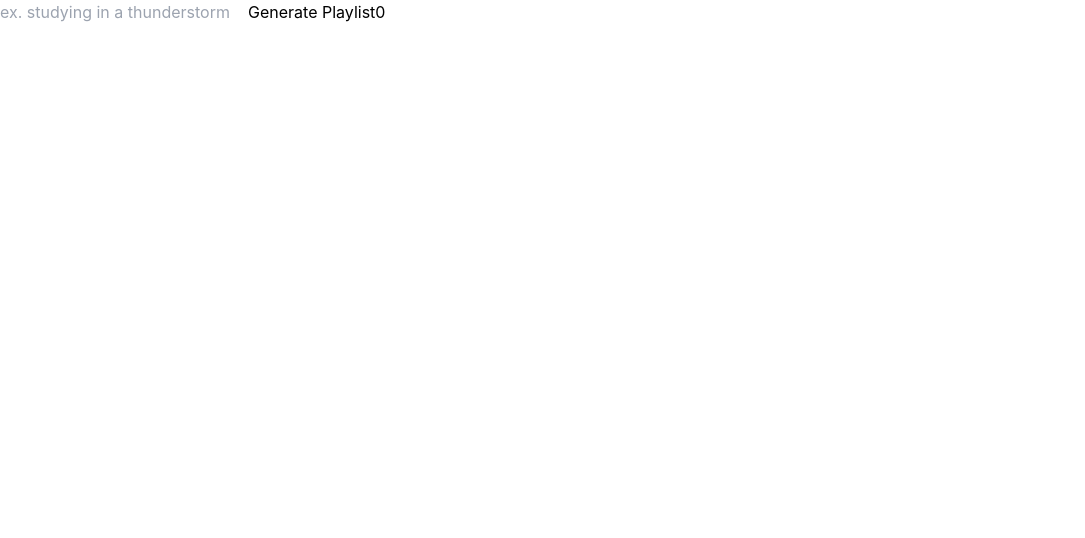
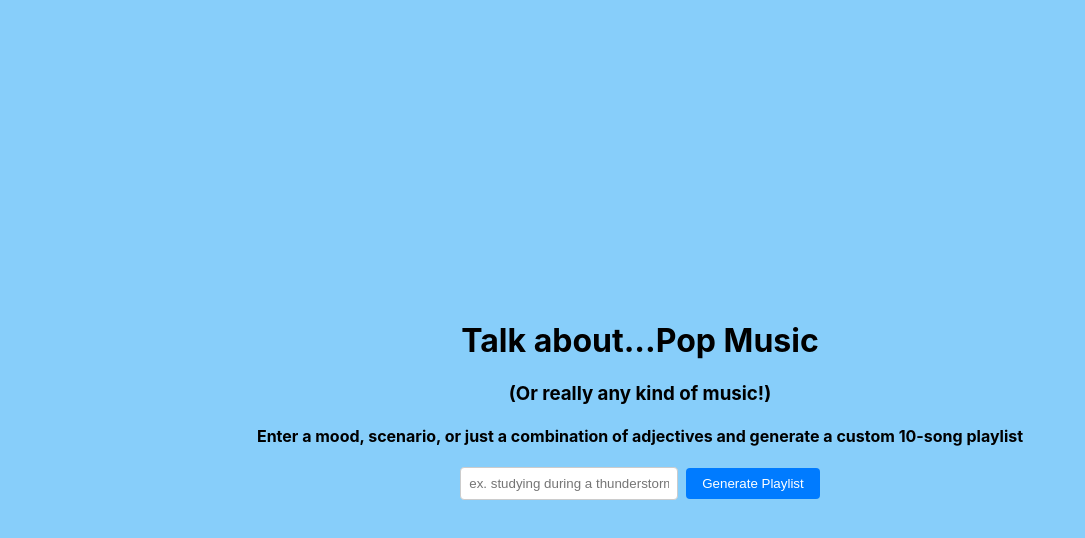
Before and after one commit to bosoxfan3/prompt-music, a React (Create React App) app: page / in a window 1280 px wide. Shown: the top 538 px of the page, without its empty margins (0-1085 px from the left). Built offline with nearby package versions, Linux system fonts and the light colour scheme.

Commit message:
basic styling

```diff
--- a/package.json
+++ b/package.json
@@ -17,11 +17,7 @@
         "typescript": "^4.9.5"
     },
     "devDependencies": {
-        "@tailwindcss/postcss": "^4.1.6",
-        "autoprefixer": "^10.4.21",
-        "concurrently": "^9.1.2",
-        "postcss": "^8.5.3",
-        "tailwindcss": "^3.4.3"
+        "concurrently": "^9.1.2"
     },
     "scripts": {
         "start": "react-scripts start",
--- a/postcss.config.js
+++ /dev/null
@@ -1,3 +0,0 @@
-module.exports = {
-    plugins: [require('tailwindcss'), require('autoprefixer')],
-};
--- /dev/null
+++ b/src/App.css
@@ -0,0 +1,37 @@
+.app {
+    display: flex;
+    justify-content: center;
+    align-items: center;
+    height: 100vh;
+    background-color: lightskyblue;
+}
+
+.container {
+    text-align: center;
+}
+
+.title-link {
+    color: inherit;
+    text-decoration: none;
+}
+
+input {
+    padding: 8px;
+    border: 1px solid #ccc;
+    border-radius: 4px;
+    min-width: 200px;
+}
+
+button {
+    padding: 8px 16px;
+    background: #007bff;
+    color: white;
+    border: none;
+    border-radius: 4px;
+    cursor: pointer;
+    margin-left: 8px;
+}
+
+button:hover {
+    background: #0056b3;
+}
--- a/src/App.tsx
+++ b/src/App.tsx
@@ -1,7 +1,9 @@
 import React, { useState } from 'react';
+import './App.css';
 
 function App() {
     const [inputValue, setInputValue] = useState<string>('');
+    const [lastFetchedInput, setLastFetchedInput] = useState<string>('');
     const [playlist, setPlaylist] = useState<
         { title: string; artist: string }[]
     >([]);
@@ -24,6 +26,8 @@ function App() {
             if (data.playlist) {
                 const songs = JSON.parse(data.playlist); // Still parse because GPT returns text
                 setPlaylist(songs);
+                setLastFetchedInput(inputValue);
+                setInputValue('');
             }
         } catch (err) {
             console.error('Fetch error:', err);
@@ -31,23 +35,46 @@ function App() {
     };
 
     return (
-        <div className="App">
+        <div className="app">
+            <div className="container">
+                <h1>
+                    Talk about...
+                    <a
+                        className="title-link"
+                        href="https://www.youtube.com/watch?v=gPoiv0sZ4s4"
+                        target="_blank"
+                        rel="noreferrer"
+                    >
+                        Pop Music
+                    </a>
+                </h1>
+                <h3>(Or really any kind of music!)</h3>
+                <h4>
+                    Enter a mood, scenario, or just a combination of adjectives
+                    and generate a custom 10-song playlist
+                </h4>
                 <input
                     type="text"
-                placeholder="ex. studying in a thunderstorm"
+                    placeholder="ex. studying during a thunderstorm"
                     value={inputValue}
                     onChange={(e) => setInputValue(e.target.value)}
                 />
                 <button type="button" onClick={getPlaylist}>
                     Generate Playlist
                 </button>
-            {playlist.length &&
-                playlist.map((song) => (
+                {!!playlist.length && (
+                    <>
+                        <p>Built off of: "{lastFetchedInput}"</p>
+                        {playlist.map((song) => (
                             <div key={song.title}>
-                        <p>{song.title}</p>
-                        <p>{song.artist}</p>
+                                <p>
+                                    {song.title} - {song.artist}
+                                </p>
                             </div>
                         ))}
+                    </>
+                )}
+            </div>
         </div>
     );
 }
--- a/src/index.css
+++ b/src/index.css
@@ -1,7 +1,3 @@
-@tailwind base;
-@tailwind components;
-@tailwind utilities;
-
 body {
     margin: 0;
     font-family: -apple-system, BlinkMacSystemFont, 'Segoe UI', 'Roboto',
--- a/tailwind.config.js
+++ /dev/null
@@ -1,8 +0,0 @@
-/** @type {import('tailwindcss').Config} */
-module.exports = {
-    content: ['./src/**/*.{js,jsx,ts,tsx}'],
-    theme: {
-        extend: {},
-    },
-    plugins: [],
-};
```
Also changed, not shown: 1 other file (tests, documents, lock files or other folders). Lines whose indentation alone changed are shown as unchanged.
